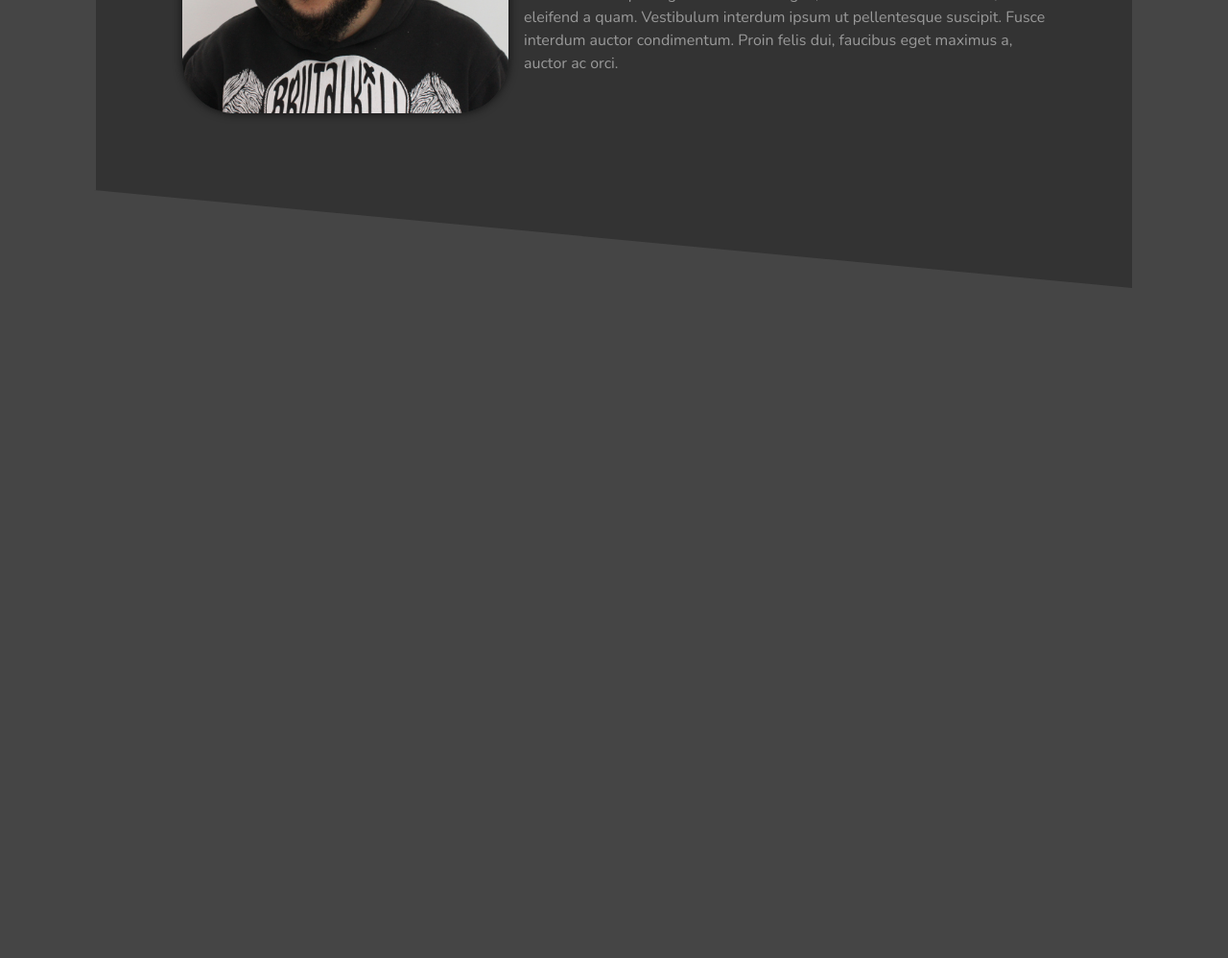
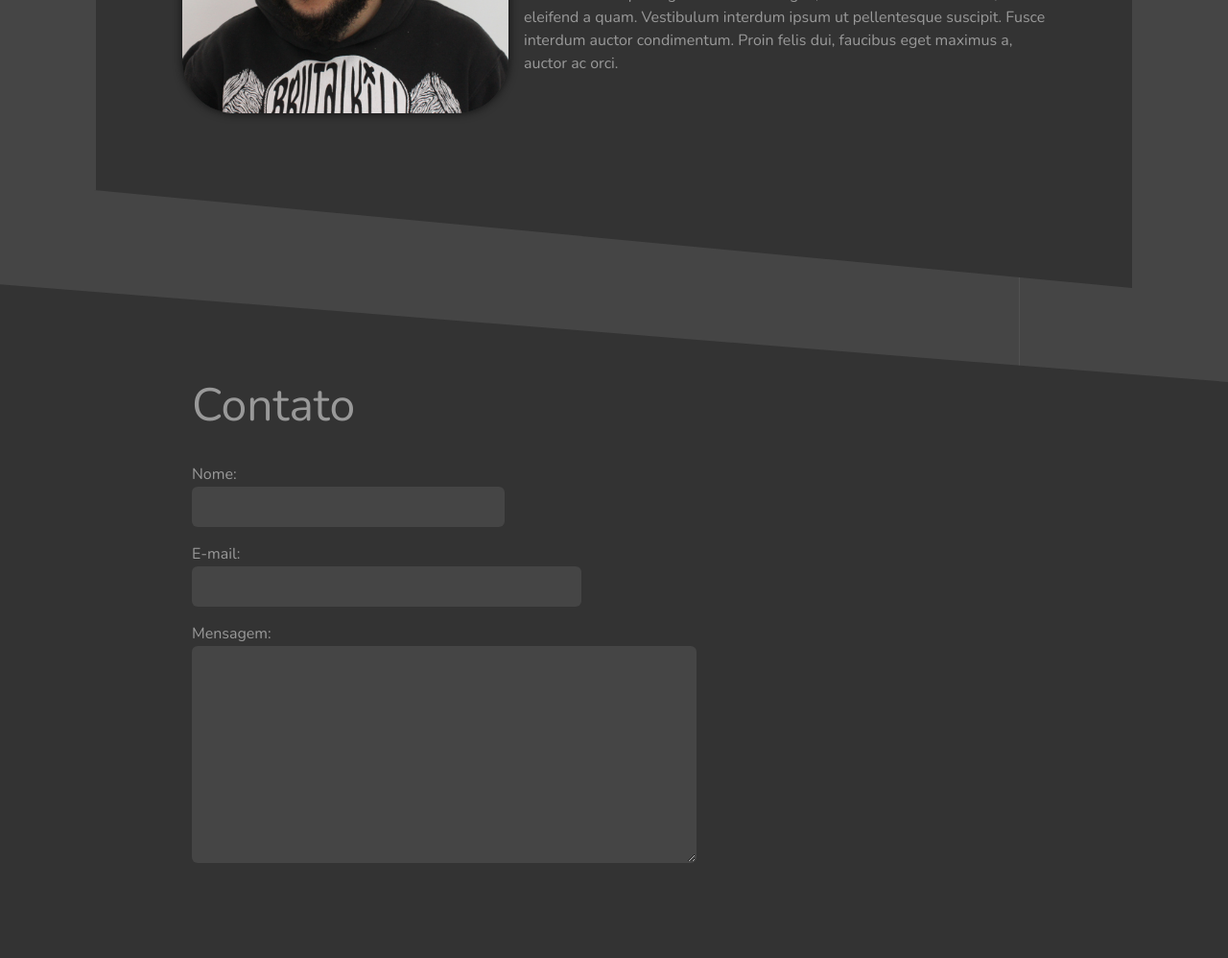
Before and after one commit to Helpin-Team/helpin-site, a website built with webpack: page src/index.html in a window 1280 px wide. Shown: the part 1902-2900 px from the top of the page at 96% size. Before the commit the page ends 2202 px from the top, so only its background shows below. Built offline with nearby package versions, Linux system fonts and the light colour scheme.

Commit message:
feat(contact): layout - desktop
iniciando o layout parte de contato feito os inputs e estrutura

```diff
--- a/src/index.html
+++ b/src/index.html
@@ -100,6 +100,27 @@
             </article>
         </div>
     </section>
+
+    <section class="contact" id="contact">
+        <h2 class="title">Contato</h2>
+
+        <form>
+            <div class="group">
+                <label for="">Nome:</label>
+                <input class="input -name" type="text" />
+            </div>
+
+            <div class="group">
+                <label for="">E-mail:</label>
+                <input class="input -mail" type="email" />
+            </div>
+
+            <div class="group">
+                <label for="">Mensagem:</label>
+                <textarea class="input -text" rows="10" cols="5"></textarea>
+            </div>
+        </form>
+    </section>
 </body>
 
 </html>
--- /dev/null
+++ b/src/scss/layout/contact.scss
@@ -0,0 +1,86 @@
+.contact {
+    position: relative;
+
+    padding: 0 200px;
+    margin-top: 200px;
+    height: 600px;
+
+    background-color: $darker;
+
+    &:before {
+        position: absolute;
+        top: -102px;
+        left: -2px;
+
+        display: block;
+        width: 100%;
+        height: 100px;
+        border: 1px solid transparent;
+
+        background: $darker;
+        content: "";
+
+        clip-path: polygon(0 0, 0% 100%, 100% 100%);
+
+        @media screen and (max-width: 1024px) {
+            top: -32px;
+
+            height: 30px;
+        }
+    }
+
+    > .title {
+        margin-bottom: 40px;
+
+        color: $white_50;
+        font: {
+            weight: 300;
+            size: 48px;
+            family: "Nunito", sans-serif;
+        };
+    }
+
+    > form {
+        > .group {
+            display: flex;
+            flex-direction: column;
+            margin-bottom: 20px;
+
+            > label {
+                margin-bottom: 5px;
+
+                color: $white_50;
+                letter-spacing: 0;
+                font: {
+                    family: "Nunito";
+                    size: 16;
+                    weight: 300;
+                };
+            }
+
+            > .input {
+                height: 40px;
+                padding: 0 12px;
+                border-radius: 6px;
+                border: 1px solid transparent;
+
+                color: $white_50;
+                background-color: $dark;
+                font: {
+                    size: 18px;
+                    family: 'Nunito', sans-serif;
+                };
+
+                &.-name { width: 300px; }
+
+                &.-mail { width: 380px; }
+
+                &.-text {
+                    width: 500px;
+                    height: 200px;
+                    padding: 12px 12px;
+                }
+            }
+        }
+    }
+}
--- a/src/scss/main.scss
+++ b/src/scss/main.scss
@@ -20,6 +20,7 @@
 @import "./layout/base.scss";
 @import "./layout/banner.scss";
 @import "./layout/team.scss";
+@import "./layout/contact.scss";
 
 
 // Trumps - helpers and !important things needed
```
